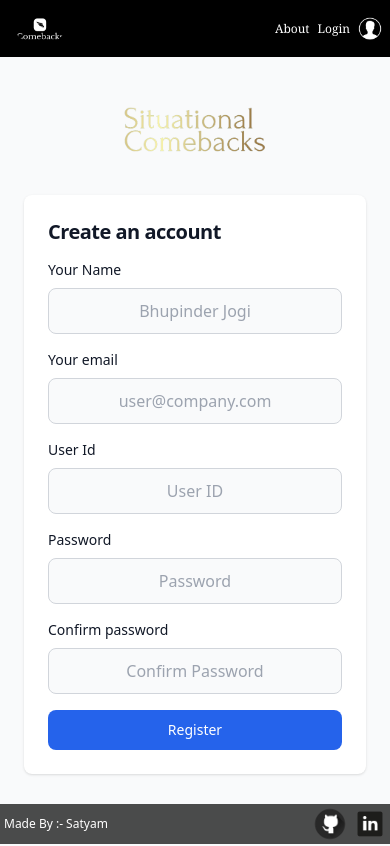
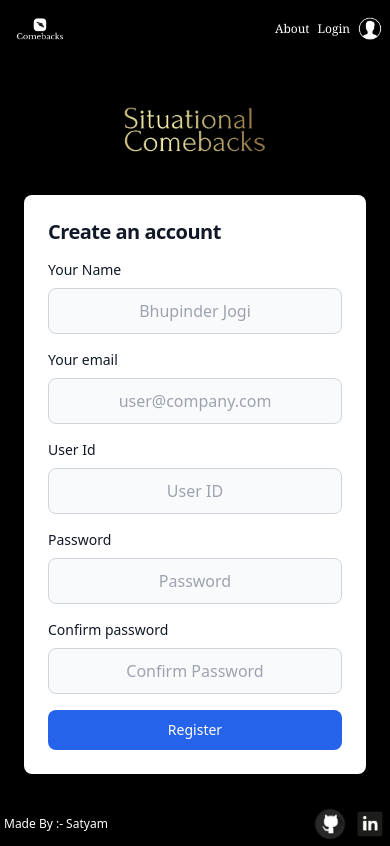
Before and after one commit to kalviumcommunity/S59_situational_comebacks, a React (Vite) app in the folder client/: page /register in a window 390 px wide. Built offline with nearby package versions, Linux system fonts and the light colour scheme.

Commit message:
SATYLING Fixed

```diff
--- a/client/src/components/Display.jsx
+++ b/client/src/components/Display.jsx
@@ -351,7 +351,7 @@ const resetFilters = () => {
                             <button disabled={deleteInProgress} onClick={() => { enterdID(e.user), checkdId(e._id) }} className="inline-flex items-center m-2 p-2 px-4 text-sm font-medium text-center text-white bg-blue-700 rounded-lg hover:bg-blue-800 focus:ring-4 hover:scale-110 transform transition duration-y focus:outline-none focus:ring-blue-300 dark:bg-blue-600 dark:hover:bg-blue-700 dark:focus:ring-blue-800">Edit</button>
                             <button disabled={deleteInProgress} className="inline-flex items-center m-2  p-2 text-sm font-medium text-center text-white bg-red-700 rounded-lg hover:bg-red-800 focus:ring-4 hover:scale-110 transform transition duration-y focus:outline-none focus:ring-red-300 dark:bg-red-600 dark:hover:bg-red-700 dark:focus:ring-red-800" onClick={() => { CompId(e._id), CompUser(e.user), handleDeleteStart() }}>Delete</button>
                         </div>)}
-                             { e.user.startsWith('@')&&( <div className='flex items-center justify-center'> <button disabled={deleteInProgress} onClick={() => handleContribute(e.user, e._id)} className='inline-flex items-center m-2 p-2 px-4 text-sm font-medium text-center text-white bg-slate-700 rounded-lg hover:bg-green-800 focus:ring-4 hover:scale-110 transform transition duration-y focus:outline-none focus:ring-green-300 dark:bg-green-600 dark:hover:bg-green-700 dark:focus:ring-green-800'>Collab</button>
+                             { e.user.startsWith('@')&&( <div className='flex items-center justify-center'> <button disabled={deleteInProgress} onClick={() => handleContribute(e.user, e._id)} className='inline-flex items-center m-2 p-2 px-4 text-sm font-medium text-center text-white bg-green-500 rounded-lg hover:bg-green-800 focus:ring-4 hover:scale-110 transform transition duration-y focus:outline-none focus:ring-green-300 dark:bg-green-600 dark:hover:bg-green-700 dark:focus:ring-green-800'>Collab</button>
                              <button disabled={deleteInProgress} className="inline-flex items-center m-2  p-2 text-sm font-medium text-center text-white bg-orange-700 rounded-lg hover:bg-orange-800 focus:ring-4 hover:scale-110 transform transition duration-y focus:outline-none focus:ring-orange-300 dark:bg-orange-600 dark:hover:bg-orange-700 dark:focus:ring-orange-800" onClick={() => handleRemove(e._id, e.user)}>Remove</button></div>)}
                              </div>
                             );
@@ -382,7 +382,7 @@ const resetFilters = () => {
                             <button disabled={deleteInProgress} onClick={() => { enterdID(e.user), checkdId(e._id) }} className="inline-flex items-center m-2 p-2 px-4 text-sm font-medium text-center text-white bg-blue-700 rounded-lg hover:bg-blue-800 focus:ring-4 hover:scale-110 transform transition duration-y focus:outline-none focus:ring-blue-300 dark:bg-blue-600 dark:hover:bg-blue-700 dark:focus:ring-blue-800">Edit</button>
                             <button disabled={deleteInProgress} className="inline-flex items-center m-2  p-2 text-sm font-medium text-center text-white bg-red-700 rounded-lg hover:bg-red-800 focus:ring-4 hover:scale-110 transform transition duration-y focus:outline-none focus:ring-red-300 dark:bg-red-600 dark:hover:bg-red-700 dark:focus:ring-red-800" onClick={() => { CompId(e._id), CompUser(e.user), handleDeleteStart() }}>Delete</button>
                         </div>)}
-                             { e.user.startsWith('@')&&( <div className='flex items-center justify-center'> <button disabled={deleteInProgress} onClick={() => handleContribute(e.user, e._id)} className='inline-flex items-center m-2 p-2 px-4 text-sm font-medium text-center text-white bg-slate-700 rounded-lg hover:bg-green-800 focus:ring-4 hover:scale-110 transform transition duration-y focus:outline-none focus:ring-green-300 dark:bg-green-600 dark:hover:bg-green-700 dark:focus:ring-green-800'>Collab</button>
+                             { e.user.startsWith('@')&&( <div className='flex items-center justify-center'> <button disabled={deleteInProgress} onClick={() => handleContribute(e.user, e._id)} className='inline-flex items-center m-2 p-2 px-4 text-sm font-medium text-center text-white bg-green-500 rounded-lg hover:bg-green-800 focus:ring-4 hover:scale-110 transform transition duration-y focus:outline-none focus:ring-green-300 dark:bg-green-600 dark:hover:bg-green-700 dark:focus:ring-green-800'>Collab</button>
                              <button disabled={deleteInProgress} className="inline-flex items-center m-2  p-2 text-sm font-medium text-center text-white bg-orange-700 rounded-lg hover:bg-orange-800 focus:ring-4 hover:scale-110 transform transition duration-y focus:outline-none focus:ring-orange-300 dark:bg-orange-600 dark:hover:bg-orange-700 dark:focus:ring-orange-800" onClick={() => handleRemove(e._id, e.user)}>Remove</button></div>)}
                              </div>
                             );
--- a/client/src/components/Navebar.jsx
+++ b/client/src/components/Navebar.jsx
@@ -10,7 +10,7 @@ function Navebar(props) {
         <nav className="flex justify-between p-1 items-center">
         <div className="flex justify-center flex-col items-center md:flex-row">
           <Link to='/'>
-            <img src={Img} alt="logo" className="m-3 hover:scale-110 transform transition w-12 sm:w-44 lg:w-32 rounded-xl"/>
+            <img src={Img} alt="logo" className="m-3 hover:scale-110 transform transition w-12 sm:w-44 lg:w-32 sm:rounded-xl rounded-sm"/>
         </Link>
         </div>
         <div className='text-white flex items-center justify-between font-serif font-thin text-xs lg:text-2xl lg:p-6 sm:text-xl sm:p-2 '>
--- a/client/src/components/Register.jsx
+++ b/client/src/components/Register.jsx
@@ -125,7 +125,7 @@ function Register() {
 
 
   return (
-    <section className="bg-gray-50 dark:bg-black lg:pb-24 pb-10">
+    <section className="bg-black dark:bg-black lg:pb-24 pb-10">
        {showOtpInput && (
         <div className="fixed z-20 inset-0 flex items-center justify-center overflow-x-hidden overflow-y-auto outline-none focus:outline-none">
           <div className="relative w-auto max-w-3xl mx-auto my-6">
```
